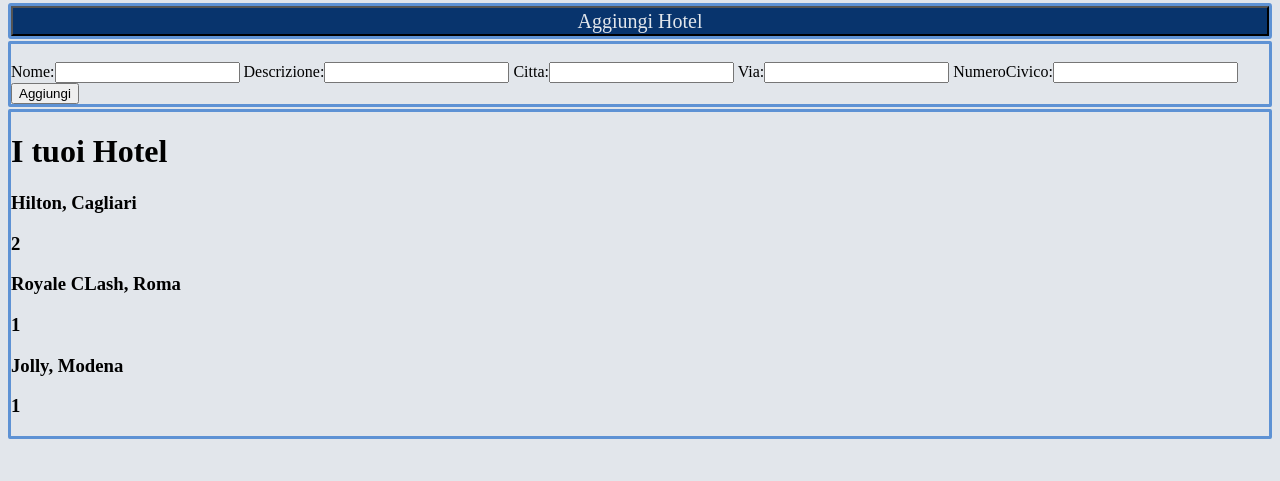
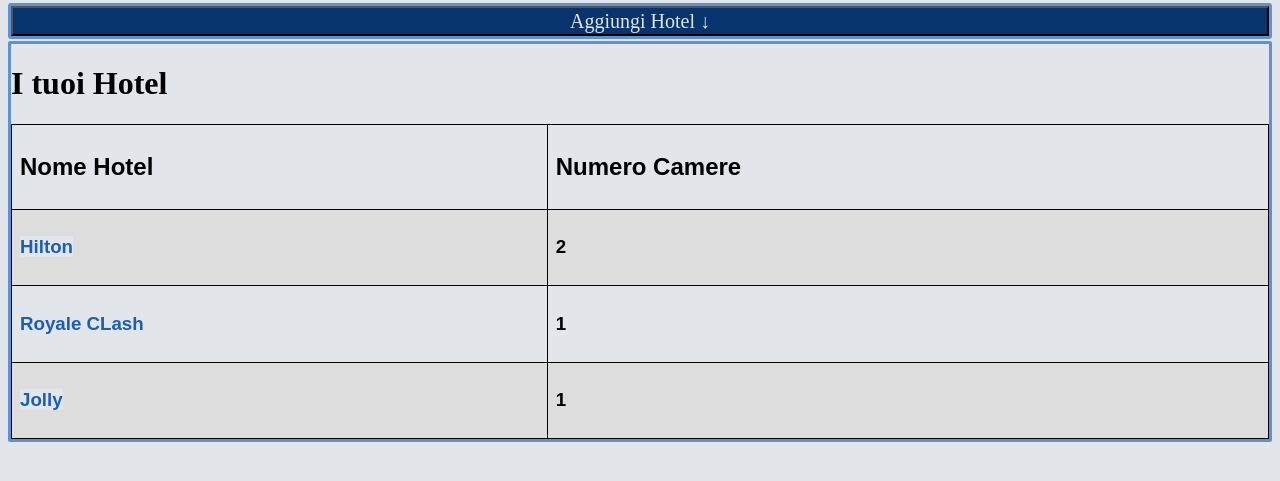
Before and after one commit to Frac7/ISW, a Django app: page /AggiungiHotel/1/ in a window 1280 px wide. Shown: the part 193-674 px from the top of the page. Run offline with Django 3.2, Linux system fonts and the light colour scheme; data comes from the database, SQL or seed files in the repository.

Commit message:
Modificati: -vista lista hotel, -Html pagina aggiungiHotel

```diff
--- a/GestioneHotel/templates/AggiungiHotel.html
+++ b/GestioneHotel/templates/AggiungiHotel.html
@@ -7,6 +7,19 @@
     <meta name="author">
     <meta name="keywords" content="the reception reseption booking hotel prenota">
     <link rel="stylesheet" href="{% static 'Style.css' %}">
+    <script language="javascript">
+	function mostraNascondiDiv() {
+		if(document.getElementById("formAggiungiHotel").style.display === "block") {
+            document.getElementById("formAggiungiHotel").style.display = "none";
+            document.getElementById("btnAggiungiHotel").value = "Aggiungi Hotel ↓" ;
+        }
+		else {
+            document.getElementById("formAggiungiHotel").style.display = "block";
+            document.getElementById("btnAggiungiHotel").value = "Aggiungi Hotel ↑" ;
+        }
+	}
+	</script>
+
     <title> Aggiungi Hotel </title>
 </head>
 <body>
@@ -30,14 +43,13 @@
     </header>
 
     <div id="divTastoAggiungi">
-        <button id="btnAggiungiHotel" type="button" value="aggiungi"> Aggiungi Hotel </button>
-        <!--al click di questo deve aprirsi il form? -->
+        <input id="btnAggiungiHotel" type="button" value="Aggiungi Hotel ↓" onclick="mostraNascondiDiv()">
     </div>
-    <div id="formAggiungiHotel">
-         <form action="Aggiungi" method="post">
+    <div hidden id="formAggiungiHotel">
+         <form method="post">
              {% csrf_token %}
              <br>
-                {{ form }}
+                {{ form.as_p }}
              <br>
          <button type="submit" value="Aggiungi"> Aggiungi</button>
         </form>
@@ -45,11 +57,29 @@
     <div id="divHotelAggiunti">
 
         <h1>I tuoi Hotel</h1>
+        <table>
+            <tr>
+                <td><h2> Nome Hotel</h2></td>
+                <td><h2>Numero Camere</h2></td>
+            </tr>
         {% for hotel in listaHotel %}
-            {%if hotel %}
-                <h3>{{ hotel }}</h3>
+
+            {%if hotel.nome %}
+             <tr>
+                <th>
+                    <h3>    <a id="dettaglioHotel" href="/InfoHotelAggiungiCamera/{{hotel.id}}">{{ hotel.nome }}</a> </h3>
+                </th>
+            {%else%}
+                {% if hotel %}
+                    <th>
+                        <h3>{{hotel}}</h3>
+                    </th>
+                {% endif %}
+             </tr>
             {% endif %}
-        {% endfor %}
+
+            {% endfor %}
+        </table>
     </div>
 </body>
 </html>
--- a/GestioneHotel/urls.py
+++ b/GestioneHotel/urls.py
@@ -25,7 +25,6 @@ urlpatterns = [
     url(r'^Home/(?P<albergatoreID>\d+)/', views.prenotazionePerAlbergatore),
     url(r'InfoHotelAggiungiCamera/(?P<hotelID>\d+)/', views.dettaglioHotel, name='hotelID'),
     url(r'AggiungiHotel/(?P<albergatoreID>\d+)/', views.listaHotel, name ='albergatoreID'),
-    url(r'AggiungiHotel/(?P<albergatoreID>\d+)/Aggiungi', views.aggiungiHotel, name ='albergatoreID'),
     #url(r'^Main/', views.Main), #questa sara' la pagina iniziale, quindi si dovrebbe inserire $ al posto di Main/
     url(r'^$', views.Main), #questa sara' la pagina iniziale, quindi si dovrebbe inserire $ al posto di Main/
     url(r'^ListaCamereDisponibili/', views.ListaCamereDisponibili),
--- a/GestioneHotel/views.py
+++ b/GestioneHotel/views.py
@@ -72,34 +72,29 @@ def aggiungiAlbergatore(request):
         return render(request, "Registrazione.html", {"form" : registrazioneAlbergatore})
 
 
-def aggiungiHotel(request, albergatoreID):
-    try:
-        albergatore=Albergatore.objects.get(id=albergatoreID)
-    except Albergatore.DoesNotExist:
-        albergatore=None
-    if request.method=="POST":
-        aggiungiHotelForm=AggiungiHotelForm(request.POST)
-        if aggiungiHotelForm.is_valid():
-            nuovoIndirizzo=Indirizzo(via=aggiungiHotelForm.cleaned_data['via'],
-                                     numero=aggiungiHotelForm.cleaned_data['numero'])
-            nuovoIndirizzo.save()
-
-            nuovoHotel=Hotel(nome=aggiungiHotelForm.cleaned_data['nome'],
-                             descrizione=aggiungiHotelForm.cleaned_data['descrizione'],
-                             citta=aggiungiHotelForm.cleaned_data['citta'],
-                             indirizzo=nuovoIndirizzo,
-                             proprietario=albergatore)
-            nuovoHotel.save()
-    return HttpResponseRedirect("AggiungiHotel/" + albergatoreID + "/")
 
 def listaHotel(request, albergatoreID):
     try:
         albergatore = Albergatore.objects.get(id=albergatoreID)
     except Albergatore.DoesNotExist:
         albergatore = None
+    if request.method == "POST":
+        aggiungiHotelForm = AggiungiHotelForm(request.POST)
 
-    listaHotel = [[],[]]
+        if aggiungiHotelForm.is_valid():
+            nuovoIndirizzo = Indirizzo(via=aggiungiHotelForm.cleaned_data['via'],
+                                       numero=aggiungiHotelForm.cleaned_data['numeroCivico'])
+            nuovoIndirizzo.save()
 
+            nuovoHotel = Hotel(nome=aggiungiHotelForm.cleaned_data['nome'],
+                               descrizione=aggiungiHotelForm.cleaned_data['descrizione'],
+                               citta=aggiungiHotelForm.cleaned_data['citta'],
+                               indirizzo=nuovoIndirizzo,
+                               proprietario=albergatore)
+            nuovoHotel.save()
+
+    aggiungiHotelForm= AggiungiHotelForm()
+    listaHotel= []
     for hotel in Hotel.objects.all():
         if hotel.proprietario.__eq__(albergatore):
             listaHotel.append(hotel)
@@ -108,8 +103,9 @@ def listaHotel(request, albergatoreID):
     return render(request,
                     "AggiungiHotel.html",{
                     'listaHotel' : listaHotel,
-                    'form':AggiungiHotelForm
+                    'form':aggiungiHotelForm
                     })
+
 
 def prenotazionePerAlbergatore(request, albergatoreID):
     try:
```
